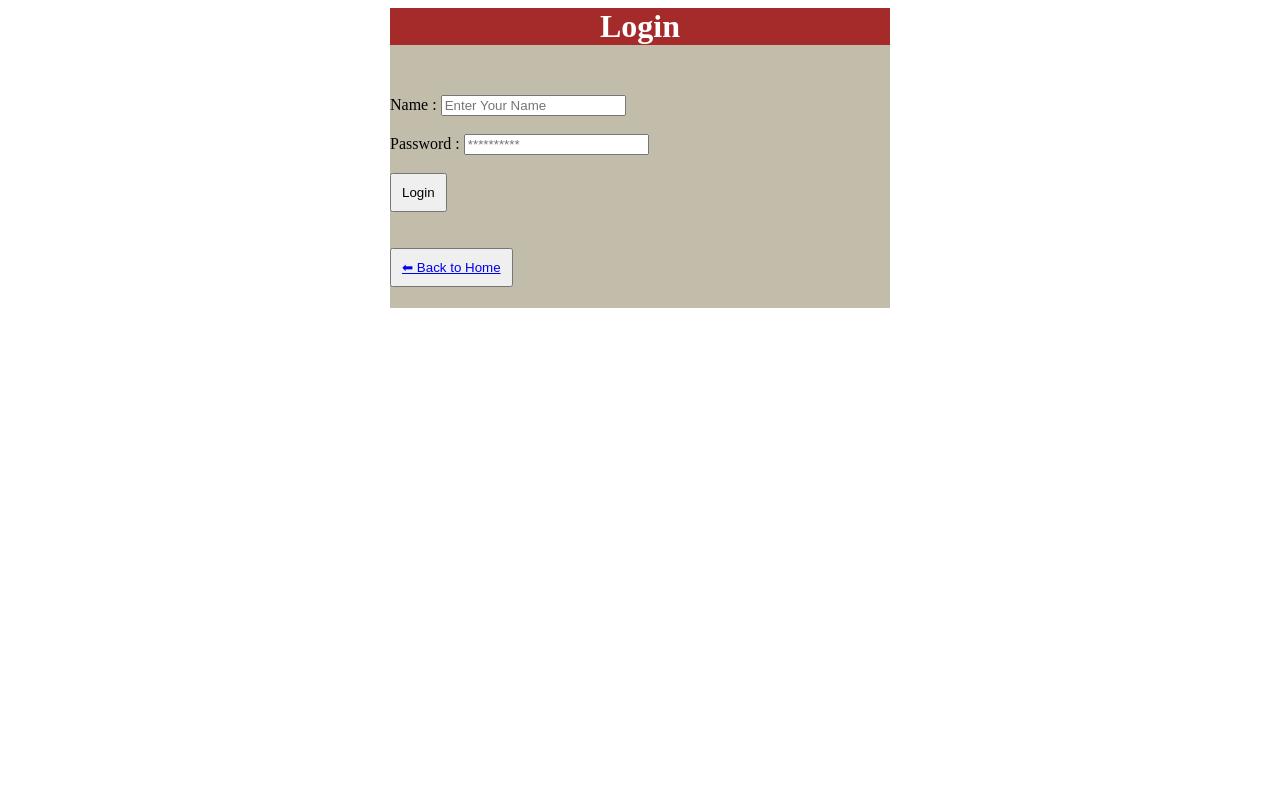
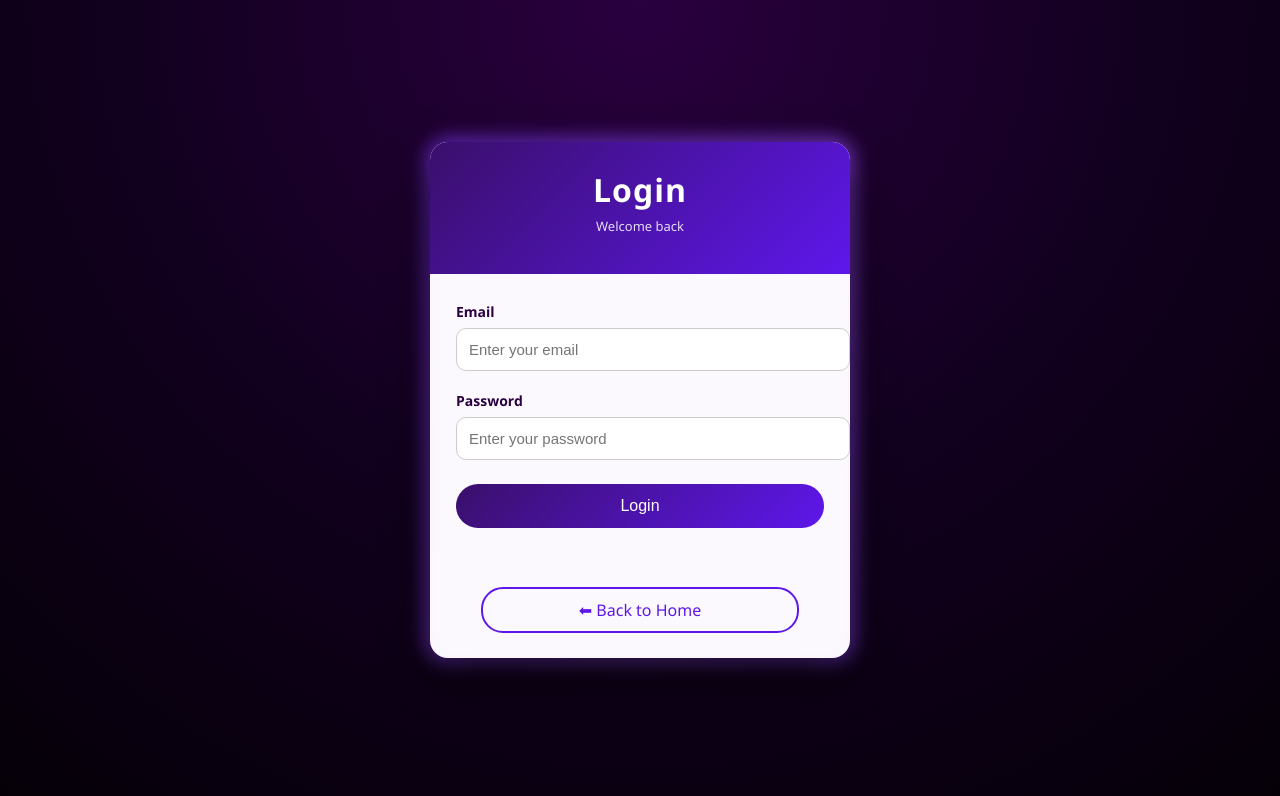
Before and after one commit to Varun2976/Stock-Palace, a plain HTML site: page Login.html in a window 1280 px wide. Drawn offline with Linux system fonts and the light colour scheme.

Commit message:
login changes

```diff
--- a/Login.html
+++ b/Login.html
@@ -2,49 +2,171 @@
 <html lang="en">
 <head>
 <meta charset="UTF-8">
-    <meta name="viewport" content="width=device-width, initial-scale=1.0">
 <title>Login</title>
-</head>
+
 <style>
-    body{
+/* ===== ROYAL DARK PURPLE BACKGROUND ===== */
+body {
+  margin: 0;
+  font-family: 'Segoe UI', Arial, sans-serif;
+  min-height: 100vh;
+  background: radial-gradient(
+    circle at top,
+    #2a003f,
+    #12001f,
+    #050008
+  );
   display: flex;
-
   justify-content: center;
   align-items: center;
-    }
-    .main{
-        background-color: rgb(194, 189, 170);
-        width: 500px;
-        height: 300px;
-
-    }
-    h1{
-        background-color: brown;
-        color: white;
-        margin-top: 0;
+  overflow: hidden;
 }
 
-    button{
+/* ===== ENCHANTMENT AURA ===== */
+.card-wrapper {
+  position: relative;
+}
+
+.card-wrapper::before {
+  content: "";
+  position: absolute;
+  inset: -3px;
+  border-radius: 22px;
+  background: linear-gradient(
+    120deg,
+    #5e17eb,
+    #9b4dff,
+    #5e17eb
+  );
+  background-size: 300% 300%;
+  filter: blur(10px);
+  animation: enchantFlow 6s linear infinite;
+  z-index: -1;
+  opacity: 0.9;
+}
+
+@keyframes enchantFlow {
+  0% { background-position: 0% 50%; }
+  50% { background-position: 100% 50%; }
+  100% { background-position: 0% 50%; }
+}
+
+/* ===== CARD ===== */
+.card {
+  width: 420px;
+  background: rgba(255, 255, 255, 0.97);
+  border-radius: 18px;
+  box-shadow: 0 15px 45px rgba(0, 0, 0, 0.8);
+  overflow: hidden;
+}
+
+/* ===== HEADER ===== */
+header {
+  background: linear-gradient(135deg, #3a0f6b, #5e17eb);
+  color: white;
+  padding: 26px;
+  text-align: center;
+}
+
+header h1 {
+  margin: 0;
+  letter-spacing: 1px;
+}
+
+header p {
+  margin-top: 6px;
+  font-size: 13px;
+  opacity: 0.85;
+}
+
+/* ===== FORM ===== */
+form {
+  padding: 26px;
+}
+
+label {
+  font-size: 14px;
+  color: #2a003f;
+  font-weight: 600;
+}
+
+input {
+  width: 100%;
+  padding: 12px;
+  margin-top: 6px;
+  margin-bottom: 18px;
+  border: 1px solid #ccc;
+  border-radius: 10px;
+  font-size: 15px;
+  transition: all 0.3s ease;
+}
+
+input:focus {
+  outline: none;
+  border-color: #5e17eb;
+  box-shadow: 0 0 10px rgba(94, 23, 235, 0.45);
+}
+
+/* ===== BUTTON ===== */
+input[type="submit"] {
+  background: linear-gradient(135deg, #3a0f6b, #5e17eb);
+  color: white;
+  border: none;
+  border-radius: 25px;
+  padding: 13px;
+  font-size: 16px;
+  cursor: pointer;
+  transition: transform 0.3s, box-shadow 0.3s;
+}
+
+input[type="submit"]:hover {
+  transform: translateY(-2px);
+  box-shadow: 0 10px 25px rgba(94, 23, 235, 0.7);
+}
+
+/* ===== FOOTER ===== */
+.back-btn {
+  display: block;
+  margin: 15px auto 25px;
+  width: 70%;
+  text-align: center;
+  text-decoration: none;
   padding: 10px;
+  border-radius: 22px;
+  color: #5e17eb;
+  border: 2px solid #5e17eb;
+  transition: all 0.3s ease;
 }
-    form{
-        margin-top: 50px;
+
+.back-btn:hover {
+  background: #5e17eb;
+  color: white;
 }
 </style>
+</head>
+
 <body>
-    <div class="main">
-        <h1 style="text-align: center;">Login</h1>
+
+<div class="card-wrapper">
+  <div class="card">
+    <header>
+      <h1>Login</h1>
+      <p>Welcome back</p>
+    </header>
+
     <form>
-            <label>Name : </label>
-            <input type="text" placeholder="Enter Your Name">
-            <br><br>
-            <label>Password : </label>
-            <input type="text" placeholder="**********">
-            <br><br>
-            <a href="index.html"><button >Login</button></a>
+      <label>Email</label>
+      <input type="email" placeholder="Enter your email" required>
+
+      <label>Password</label>
+      <input type="password" placeholder="Enter your password" required>
+
+      <input type="submit" value="Login">
     </form>
-        <br><br>
-        <button><a href="index.html">⬅ Back to Home</a></button>
+
+    <a class="back-btn" href="index.html">⬅ Back to Home</a>
   </div>
+</div>
+
 </body>
 </html>
```
Lines whose indentation alone changed are shown as unchanged.
